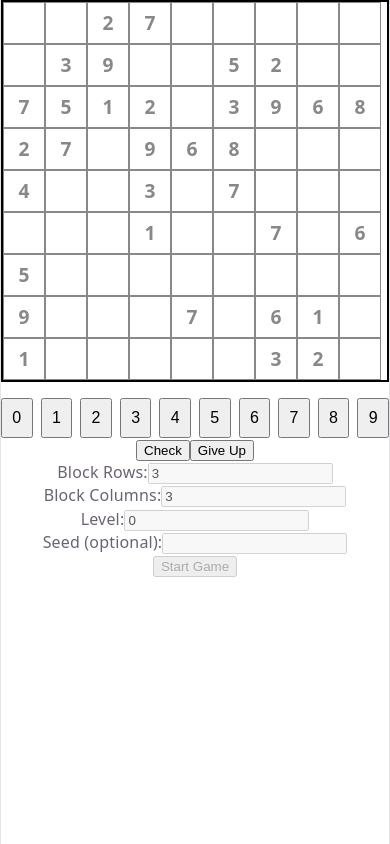
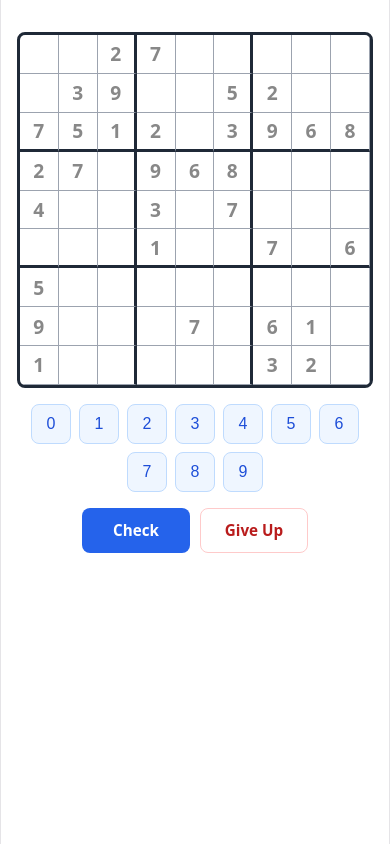
Before and after one commit to Ocean1198/sudoku, a React (Vite) app: page / in a window 390 px wide. Built offline with nearby package versions, Linux system fonts and the light colour scheme.

Commit message:
feat: improve game controls and responsive board layout - show new game form only after a game ends - style controls, number pad, and new game form - add visible block boundaries and responsive board sizing - transition to won state when the puzzle is completed

```diff
--- /dev/null
+++ b/src/components/GameControls.module.css
@@ -0,0 +1,42 @@
+.controls {
+  display: flex;
+  flex-wrap: wrap;
+  justify-content: center;
+  gap: 10px;
+}
+
+.controls button {
+  min-width: 108px;
+  padding: 10px 16px;
+  border: 1px solid transparent;
+  border-radius: 8px;
+  font: inherit;
+  font-size: 0.95rem;
+  font-weight: 700;
+  cursor: pointer;
+  transition: transform 0.15s ease, box-shadow 0.15s ease, background-color 0.15s ease;
+}
+
+.controls button:not(:disabled):hover {
+  transform: translateY(-1px);
+  box-shadow: 0 4px 10px rgb(15 23 42 / 18%);
+}
+
+.checkButton {
+  color: #fff;
+  background: #2563eb;
+}
+
+.giveUpButton {
+  color: #b91c1c;
+  background: #fff;
+  border-color: #fecaca !important;
+}
+
+.controls button:disabled {
+  color: #9ca3af;
+  background: #e5e7eb;
+  border-color: #e5e7eb !important;
+  cursor: not-allowed;
+  box-shadow: none;
+}
--- a/src/components/GameControls.tsx
+++ b/src/components/GameControls.tsx
@@ -1,3 +1,5 @@
+import styles from './GameControls.module.css';
+
 type GameControlsProps = {
   disabled: boolean;
   onCheck: () => void;
@@ -6,14 +8,16 @@ type GameControlsProps = {
 
 function GameControls({ disabled, onCheck, onGiveUp } : GameControlsProps) {
   return (
-    <div>
+    <div className={styles.controls}>
       <button
+        className={styles.checkButton}
         onClick={onCheck}
         disabled={disabled}
       >
         Check
       </button>
       <button
+        className={styles.giveUpButton}
         onClick={onGiveUp}
         disabled={disabled}
       >
--- /dev/null
+++ b/src/components/NewGameForm.module.css
@@ -0,0 +1,69 @@
+.form {
+  width: min(92vw, 540px);
+  margin: 4px auto 0;
+  padding: 20px;
+  box-sizing: border-box;
+  border: 1px solid #bfdbfe;
+  border-radius: 12px;
+  background: #f8fbff;
+}
+
+.form h2 {
+  margin: 0 0 16px;
+  font-size: 1.2rem;
+}
+
+.fields {
+  display: grid;
+  grid-template-columns: repeat(2, minmax(0, 1fr));
+  gap: 12px;
+  text-align: left;
+}
+
+.fields label {
+  display: grid;
+  gap: 5px;
+  color: #374151;
+  font-size: 0.85rem;
+  font-weight: 700;
+}
+
+.fields input {
+  width: 100%;
+  padding: 8px 10px;
+  box-sizing: border-box;
+  border: 1px solid #cbd5e1;
+  border-radius: 6px;
+  color: #111827;
+  background: #fff;
+  font: inherit;
+}
+
+.fields input:focus {
+  outline: 2px solid #60a5fa;
+  outline-offset: 1px;
+  border-color: #2563eb;
+}
+
+.form button {
+  width: 100%;
+  margin-top: 16px;
+  padding: 11px 16px;
+  border: 0;
+  border-radius: 8px;
+  color: #fff;
+  background: #2563eb;
+  font: inherit;
+  font-weight: 700;
+  cursor: pointer;
+}
+
+.form button:hover {
+  background: #1d4ed8;
+}
+
+@media (max-width: 420px) {
+  .fields {
+    grid-template-columns: 1fr;
+  }
+}
--- a/src/components/NewGameForm.tsx
+++ b/src/components/NewGameForm.tsx
@@ -1,4 +1,5 @@
 import { useState } from "react";
+import styles from './NewGameForm.module.css';
 
 export interface GameConfig {
   br: number; // block rows
@@ -8,72 +9,67 @@ export interface GameConfig {
 }
 
 type NewGameFormProps = {
-  disabled?: boolean;
   initialConfig: GameConfig;
   onStart: (config: GameConfig) => void;
 };
 
-function NewGameForm({ disabled, initialConfig, onStart }: NewGameFormProps) {
+function NewGameForm({ initialConfig, onStart }: NewGameFormProps) {
   const [br, setBr] = useState(initialConfig.br);
   const [bc, setBc] = useState(initialConfig.bc);
   const [level, setLevel] = useState(initialConfig.level);
+  const [seed, setSeed] = useState(initialConfig.seed?.toString() ?? "");
 
   const handleSubmit = (e: React.FormEvent) => {
     e.preventDefault();
-    onStart({ br, bc, level });
+    const parsedSeed = Number.parseInt(seed, 10);
+    onStart({ br, bc, level, ...(Number.isNaN(parsedSeed) ? {} : { seed: parsedSeed }) });
   }
 
   return (
-    <form onSubmit={handleSubmit}>
-      <div>
+    <form className={styles.form} onSubmit={handleSubmit}>
+      <h2>Start a new game</h2>
+      <div className={styles.fields}>
         <label>
-          Block Rows:
+          <span>Block rows</span>
           <input
             type="number"
             value={br}
             onChange={(e) => setBr(parseInt(e.target.value) || 0)}
-            disabled={disabled}
+            min="1"
+            required
           />
         </label>
-      </div>
-      <div>
         <label>
-          Block Columns:
+          <span>Block columns</span>
           <input
             type="number"
             value={bc}
             onChange={(e) => setBc(parseInt(e.target.value) || 0)}
-            disabled={disabled}
+            min="1"
+            required
           />
         </label>
-      </div>
-      <div>
         <label>
-          Level:
+          <span>Level</span>
           <input
             type="number"
             value={level}
             onChange={(e) => setLevel(parseInt(e.target.value) || 0)}
-            disabled={disabled}
+            min="0"
+            max="3"
+            required
+          />
+        </label>
+        <label>
+          <span>Seed (optional)</span>
+          <input
+            type="number"
+            value={seed}
+            onChange={(e) => setSeed(e.target.value)}
           />
         </label>
       </div>
-      <div>
-        <label>
-          Seed (optional):
-          <input
-            type="number"
-            onChange={(e) => {
-              const seed = parseInt(e.target.value);
-              if (!isNaN(seed)) {
-                onStart({ br, bc, level, seed });
-              }
-            }}
-            disabled={disabled}
-          />
-        </label>
-      </div>
-      <button type="submit" disabled={disabled}>
+      <button type="submit">
         Start Game
       </button>
     </form>
--- a/src/components/NumberPad.module.css
+++ b/src/components/NumberPad.module.css
@@ -1,5 +1,7 @@
 .pad {
     display: flex;
+    flex-wrap: wrap;
+    justify-content: center;
     gap: 8px;
 
     margin-top: 16px;
@@ -10,4 +12,20 @@
     height: 40px;
 
     font-size: 1rem;
+    border: 1px solid #bfdbfe;
+    border-radius: 8px;
+    color: #1d4ed8;
+    background: #eff6ff;
+    cursor: pointer;
 }
+
+.button:hover:not(:disabled) {
+    background: #dbeafe;
+}
+
+.button:disabled {
+    color: #9ca3af;
+    border-color: #e5e7eb;
+    background: #f3f4f6;
+    cursor: not-allowed;
+}
--- a/src/components/SudokuBoard.module.css
+++ b/src/components/SudokuBoard.module.css
@@ -1,10 +1,11 @@
 .board {
-    display: inline-flex;
-    flex-direction: column;
-
-    border: 2px solid black;
+    display: grid;
+    width: min(92vw, 540px);
+    max-width: 100%;
+    margin: 0 auto;
+    overflow: hidden;
+    border: 3px solid #1f2937;
+    border-radius: 8px;
+    box-sizing: border-box;
+    background: #1f2937;
 }
-
-.row {
-    display: flex;
-}
--- a/src/components/SudokuBoard.tsx
+++ b/src/components/SudokuBoard.tsx
@@ -3,6 +3,8 @@ import styles from './SudokuBoard.module.css'
 
 type SudokuBoardProps = {
   puzzle: CellState[][];
+  blockRows: number;
+  blockColumns: number;
   selected: {
     row: number;
     col: number;
@@ -10,24 +12,25 @@ type SudokuBoardProps = {
   onSelect: (row: number, col: number) => void;
 };
 
-function SudokuBoard({ puzzle, selected, onSelect }: SudokuBoardProps) {
+function SudokuBoard({ puzzle, blockRows, blockColumns, selected, onSelect }: SudokuBoardProps) {
   return (
-    <div className={styles.board}>
+    <div
+      className={styles.board}
+      style={{ gridTemplateColumns: `repeat(${puzzle.length}, minmax(0, 1fr))` }}
+    >
       {puzzle.map((row, r) => (
-        <div className={styles.row} key = {r}>
-          {row.map((cell, c) => (
+        row.map((cell, c) => (
           <SudokuCell
+            key={`${r}-${c}`}
             row={r}
             col={c}
             state={cell}
-              isSelected={
-                selected?.row === r &&
-                selected?.col === c
-              }
+            isSelected={selected?.row === r && selected?.col === c}
+            isBlockRight={(c + 1) % blockColumns === 0 && c + 1 < puzzle.length}
+            isBlockBottom={(r + 1) % blockRows === 0 && r + 1 < puzzle.length}
             onSelect={onSelect}
           />
-          ))}
-        </div>
+        ))
       ))}
     </div>
   );
--- a/src/components/SudokuCell.module.css
+++ b/src/components/SudokuCell.module.css
@@ -1,12 +1,13 @@
 .cell {
-    width: 40px;
-    height: 40px;
-
     display: flex;
     justify-content: center;
     align-items: center;
 
-    border: 1px solid #888;
+    min-width: 0;
+    aspect-ratio: 1;
+    box-sizing: border-box;
+    border-right: 1px solid #9ca3af;
+    border-bottom: 1px solid #9ca3af;
 
     font-size: 1.2rem;
     font-weight: bold;
@@ -15,6 +16,14 @@
 
     color: #888;
     background-color: white;
+    cursor: pointer;
+    transition: background-color 0.15s ease;
+}
+.blockRight {
+    border-right: 3px solid #1f2937;
+}
+.blockBottom {
+    border-bottom: 3px solid #1f2937;
 }
 .userInput {
     color: #496dbc;
--- a/src/components/SudokuCell.tsx
+++ b/src/components/SudokuCell.tsx
@@ -12,16 +12,20 @@ type SudokuCellProps = {
   col: number;
   state: CellState;
   isSelected: boolean;
+  isBlockRight: boolean;
+  isBlockBottom: boolean;
   onSelect: (row: number, col: number) => void;
 };
 
-function SudokuCell({ row, col, state, isSelected, onSelect }: SudokuCellProps) {
+function SudokuCell({ row, col, state, isSelected, isBlockRight, isBlockBottom, onSelect }: SudokuCellProps) {
   const className = [
     styles.cell,
     state.isUserInput && styles.userInput,
     state.isConflict && styles.conflict,
     state.isRevealed && styles.revealed,
     isSelected && styles.selected,
+    isBlockRight && styles.blockRight,
+    isBlockBottom && styles.blockBottom,
   ].filter(Boolean).join(" ");
   return (
     <div
--- /dev/null
+++ b/src/components/SudokuGame.module.css
@@ -0,0 +1,10 @@
+.game {
+  width: min(100%, 620px);
+  margin: 0 auto;
+  padding: 32px 16px;
+  box-sizing: border-box;
+}
+
+.game > * + * {
+  margin-top: 16px;
+}
--- a/src/components/SudokuGame.tsx
+++ b/src/components/SudokuGame.tsx
@@ -1,17 +1,35 @@
-import { useEffect, useState } from 'react';
+import { useState } from 'react';
 import { generate } from '../lib/sudokuGenerator';
 import { findViolations, checkAnswer } from '../lib/sudokuRules'
 import SudokuBoard from './SudokuBoard';
 import { type CellState } from './SudokuCell';
 import NumberPad from './NumberPad';
 import GameControls from './GameControls';
-import {type GameConfig} from './NewGameForm';
+import { type GameConfig } from './NewGameForm';
 import NewGameForm from './NewGameForm';
+import styles from './SudokuGame.module.css';
+
+function createGame(br: number, bc: number, level: number, seed?: number) {
+  const { answer, puzzle } = generate(br, bc, level, seed);
+  return {
+    answer,
+    puzzle,
+    current: puzzle.map(row =>
+      row.map(value => ({
+        value,
+        isUserInput: value === 0,
+        isConflict: false,
+        isRevealed: false,
+      }))
+    ),
+  };
+}
 
 function SudokuGame() {
-  const [solution, setSolution] = useState<number[][]>([]);
-  const [puzzle, setPuzzle] = useState<number[][]>([]);
-  const [current, setCurrent] = useState<CellState[][]>([]);
+  const [initialGame] = useState(() => createGame(3, 3, 0));
+  const [solution, setSolution] = useState<number[][]>(initialGame.answer);
+  const [puzzle, setPuzzle] = useState<number[][]>(initialGame.puzzle);
+  const [current, setCurrent] = useState<CellState[][]>(initialGame.current);
 
   const [gameStatus, setGameStatus] = useState<"playing" | "won" | "gave_up">("playing");
 
@@ -20,26 +38,17 @@ function SudokuGame() {
     col: number;
   } | null>(null);
 
-  const [config, setConfig] = useState({
+  const [config, setConfig] = useState<GameConfig>({
     br: 3,
     bc: 3,
     level: 0
   });
 
-  const generateSudoku = (br: number, bc: number, level: number) => {
-    const { answer, puzzle } = generate(br, bc, level);
-    setSolution(answer);
-    setPuzzle(puzzle);
-    setCurrent(
-      puzzle.map(row =>
-        row.map(value => ({
-          value,
-          isUserInput: value === 0,
-          isConflict: false,
-          isRevealed: false,
-        }))
-      )
-    );
+  const generateSudoku = (br: number, bc: number, level: number, seed?: number) => {
+    const game = createGame(br, bc, level, seed);
+    setSolution(game.answer);
+    setPuzzle(game.puzzle);
+    setCurrent(game.current);
   }
 
   const paintBoard = (): void => {
@@ -81,7 +90,12 @@ function SudokuGame() {
     if (gameStatus !== "playing") return;
     const currentValues = current.map(row => row.map(cell => cell.value));
     const isCorrect = checkAnswer(currentValues, solution, config.br * config.bc);
-    if (isCorrect) {
+    const isComplete = currentValues.every(row => row.every(value => value !== 0));
+    if (isCorrect && isComplete) {
+      alert("You won!");
+      setSelected(null);
+      setGameStatus("won");
+    } else if (isCorrect) {
       alert("keep going!");
     } else {
       alert("something is wrong...");
@@ -107,14 +121,12 @@ function SudokuGame() {
     setGameStatus("gave_up");
   }
 
-  useEffect(() => {
-    generateSudoku(config.br, config.bc, config.level);
-  }, []);
-
   return (
-    <>
+    <main className={styles.game}>
       <SudokuBoard
         puzzle={current}
+        blockRows={config.br}
+        blockColumns={config.bc}
         selected={selected}
         onSelect={handleSelect}
       />
@@ -128,17 +140,18 @@ function SudokuGame() {
         onCheck={handleCheck}
         onGiveUp={handleGiveUp}
       />
+      {gameStatus !== "playing" && (
         <NewGameForm
-        disabled={gameStatus === "playing"}
           initialConfig={config}
           onStart={(newConfig: GameConfig) => {
             setConfig(newConfig);
-          generateSudoku(newConfig.br, newConfig.bc, newConfig.level);
+            generateSudoku(newConfig.br, newConfig.bc, newConfig.level, newConfig.seed);
             setGameStatus("playing");
             setSelected(null);
           }}
         />
-    </>
+      )}
+    </main>
   );
 }
 
```
Lines whose indentation alone changed are shown as unchanged.
